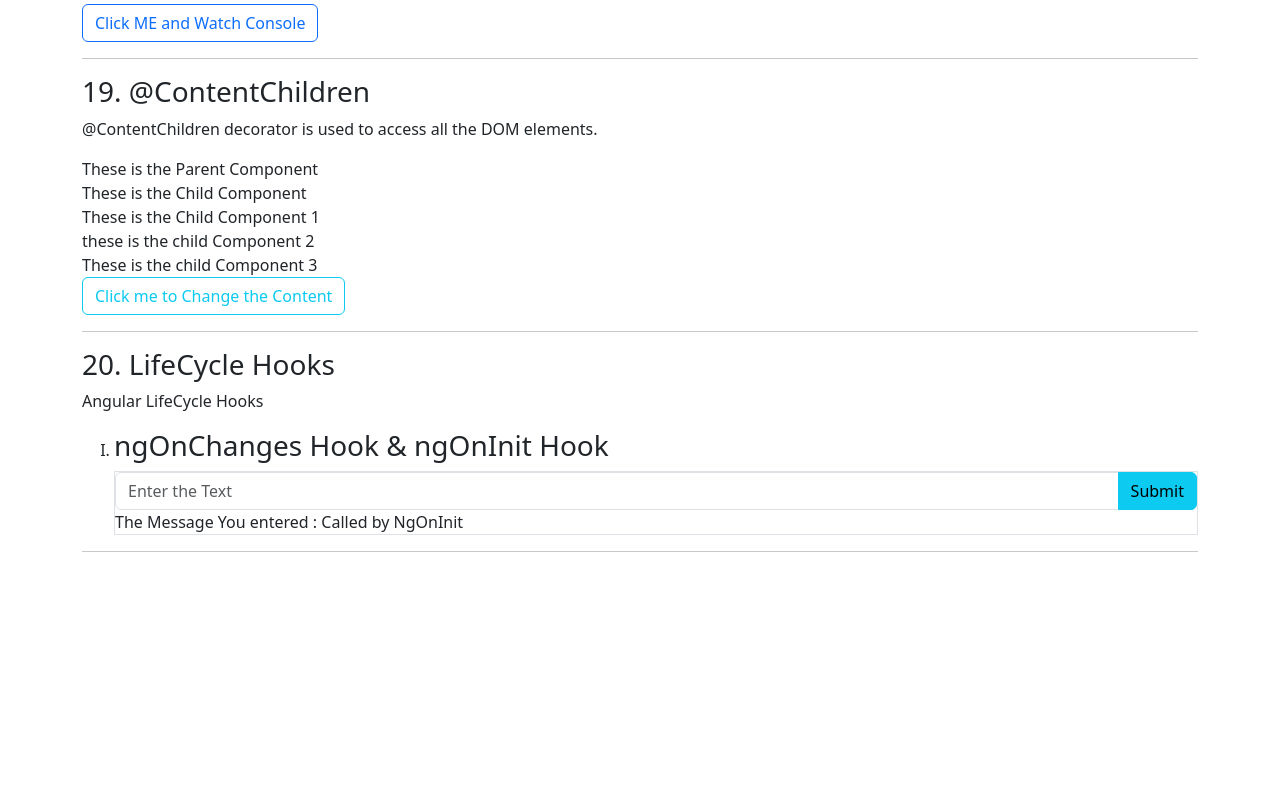
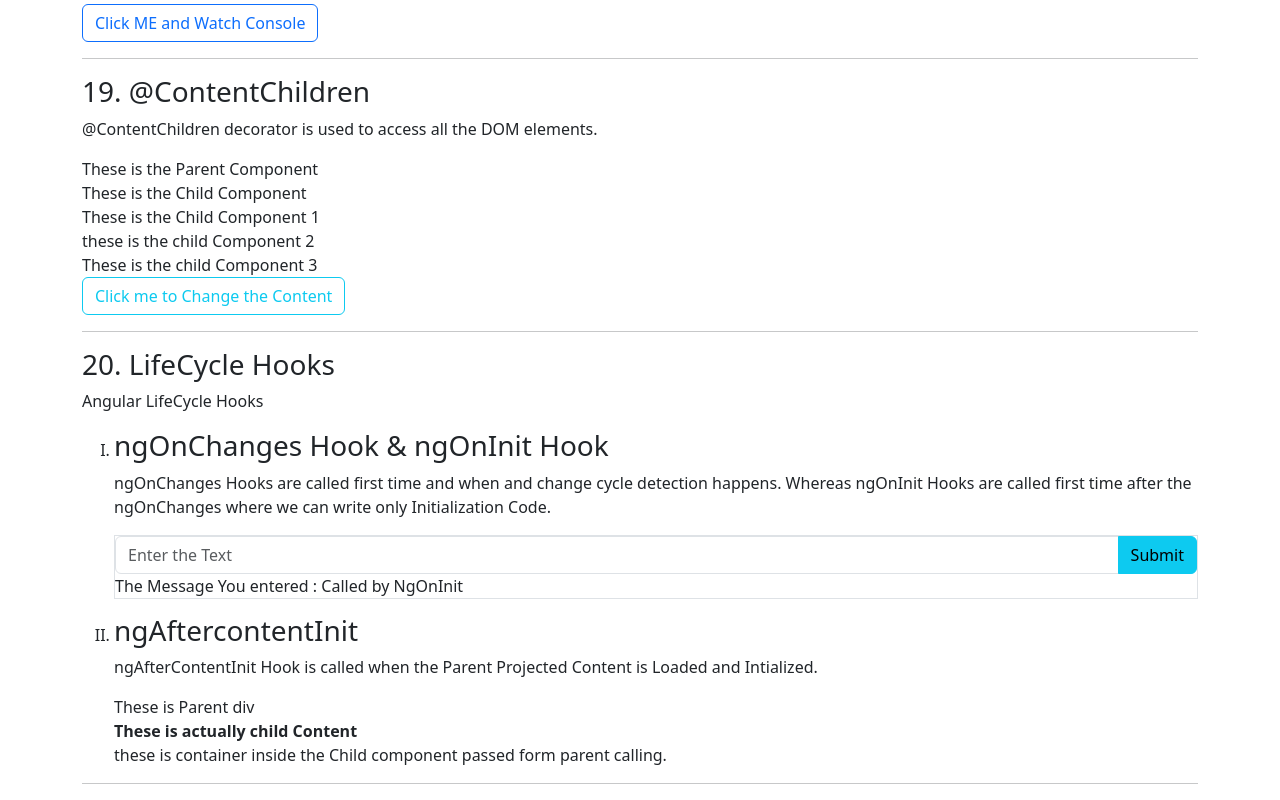
Before and after one commit to PrathameshSystenics/Angular_Tutorial, an Angular app in the folder AngularTut/: page / in a window 1280 px wide. Shown: the part 9327-10127 px from the top of the page. Before the commit the page ends 9895 px from the top, so only its background shows below. Built offline with nearby package versions, Linux system fonts and the light colour scheme.

Commit message:
ngAfterContentInit Hook tutorial

```diff
--- a/AngularTut/src/app/app.module.ts
+++ b/AngularTut/src/app/app.module.ts
@@ -1,6 +1,5 @@
 import { NgModule } from '@angular/core';
 import { BrowserModule } from '@angular/platform-browser';
-
 import { AppRoutingModule } from './app-routing.module';
 import { AppComponent } from './app.component';
 import { HeaderComponent } from './Header/header.component';
@@ -40,6 +39,8 @@ import { ChildchildrenComponent } from './contentchildren/childchildren/childchi
 import { LifecyclehooksComponent } from './lifecyclehooks/lifecyclehooks.component';
 import { NgonchangesComponent } from './lifecyclehooks/ngonchanges/ngonchanges.component';
 import { MessagecomponentComponent } from './lifecyclehooks/ngonchanges/messagecomponent/messagecomponent.component';
+import { NgaftercontentinitComponent } from './lifecyclehooks/ngaftercontentinit/ngaftercontentinit.component';
+import { ChildcontentComponent as ChildContentNg } from './lifecyclehooks/ngaftercontentinit/childcontent/childcontent.component';
 
 @NgModule({
   declarations: [
@@ -80,6 +81,8 @@ import { MessagecomponentComponent } from './lifecyclehooks/ngonchanges/messagec
     LifecyclehooksComponent,
     NgonchangesComponent,
     MessagecomponentComponent,
+    NgaftercontentinitComponent,
+    ChildContentNg
   ],
   imports: [
     BrowserModule,
--- a/AngularTut/src/app/lifecyclehooks/lifecyclehooks.component.html
+++ b/AngularTut/src/app/lifecyclehooks/lifecyclehooks.component.html
@@ -1,3 +1,9 @@
+<style>
+  li {
+    margin-top: 15px;
+  }
+</style>
+
 <p>
   Angular LifeCycle Hooks
 </p>
@@ -9,5 +15,11 @@
       </h3>
       <app-ngonchanges />
     </li>
+    <li>
+      <h3>
+        ngAftercontentInit
+      </h3>
+      <ngaftercontentinit />
+    </li>
   </ol>
 </div>
--- a/AngularTut/src/app/lifecyclehooks/lifecyclehooks.component.ts
+++ b/AngularTut/src/app/lifecyclehooks/lifecyclehooks.component.ts
@@ -1,4 +1,4 @@
-import { Component } from '@angular/core';
+import { Component, ViewEncapsulation } from '@angular/core';
 
 @Component({
   selector: 'app-lifecyclehooks',
--- /dev/null
+++ b/AngularTut/src/app/lifecyclehooks/ngaftercontentinit/childcontent/childcontent.component.html
@@ -0,0 +1,5 @@
+<div class="fw-bold">
+  These is actually child Content
+</div>
+<!-- Projected Contents will be displayed over here -->
+<ng-content></ng-content>
--- /dev/null
+++ b/AngularTut/src/app/lifecyclehooks/ngaftercontentinit/childcontent/childcontent.component.ts
@@ -0,0 +1,25 @@
+import { AfterContentInit, Component, ContentChild, ElementRef } from '@angular/core';
+
+@Component({
+  selector: 'ng-childcontent',
+  templateUrl: './childcontent.component.html',
+})
+export class ChildcontentComponent implements AfterContentInit {
+
+  @ContentChild("divcontainer")
+  Container: ElementRef = undefined as any;
+
+
+  ngOnInit() {
+    console.log("ng")
+    console.log("ContentChild => ", this.Container?.nativeElement)
+  }
+
+  // ngAfterContentInit Hook after the projected content has been initialized.
+  ngAfterContentInit(): void {
+    console.log("Content has been projected.")
+    console.log("ContentChild in aftercontentinit => ", this.Container.nativeElement);
+
+  }
+
+}
--- /dev/null
+++ b/AngularTut/src/app/lifecyclehooks/ngaftercontentinit/ngaftercontentinit.component.html
@@ -0,0 +1,13 @@
+<p>
+  ngAfterContentInit Hook is called when the Parent Projected Content is Loaded and Intialized.
+</p>
+
+<div>
+  These is Parent div
+  <ng-childcontent>
+    <!-- These are called as projected content where we includes the elements inside the calling of child component from the parent component. -->
+    <div #divcontainer>
+      these is container inside the Child component passed form parent calling.
+    </div>
+  </ng-childcontent>
+</div>
--- a/AngularTut/src/app/lifecyclehooks/ngonchanges/ngonchanges.component.html
+++ b/AngularTut/src/app/lifecyclehooks/ngonchanges/ngonchanges.component.html
@@ -1,3 +1,6 @@
+<p>
+  ngOnChanges Hooks are called first time and when and change cycle detection happens. Whereas ngOnInit Hooks are called first time after the ngOnChanges where we can write only Initialization Code.
+</p>
 <div class="border">
   <div class="input-group">
     <input type="text" class="form-control" #inputele placeholder="Enter the Text">
```
Also changed, not shown: AngularTut/src/app/lifecyclehooks/ngaftercontentinit/ngaftercontentinit.component.ts (added, +9 -0 lines).
